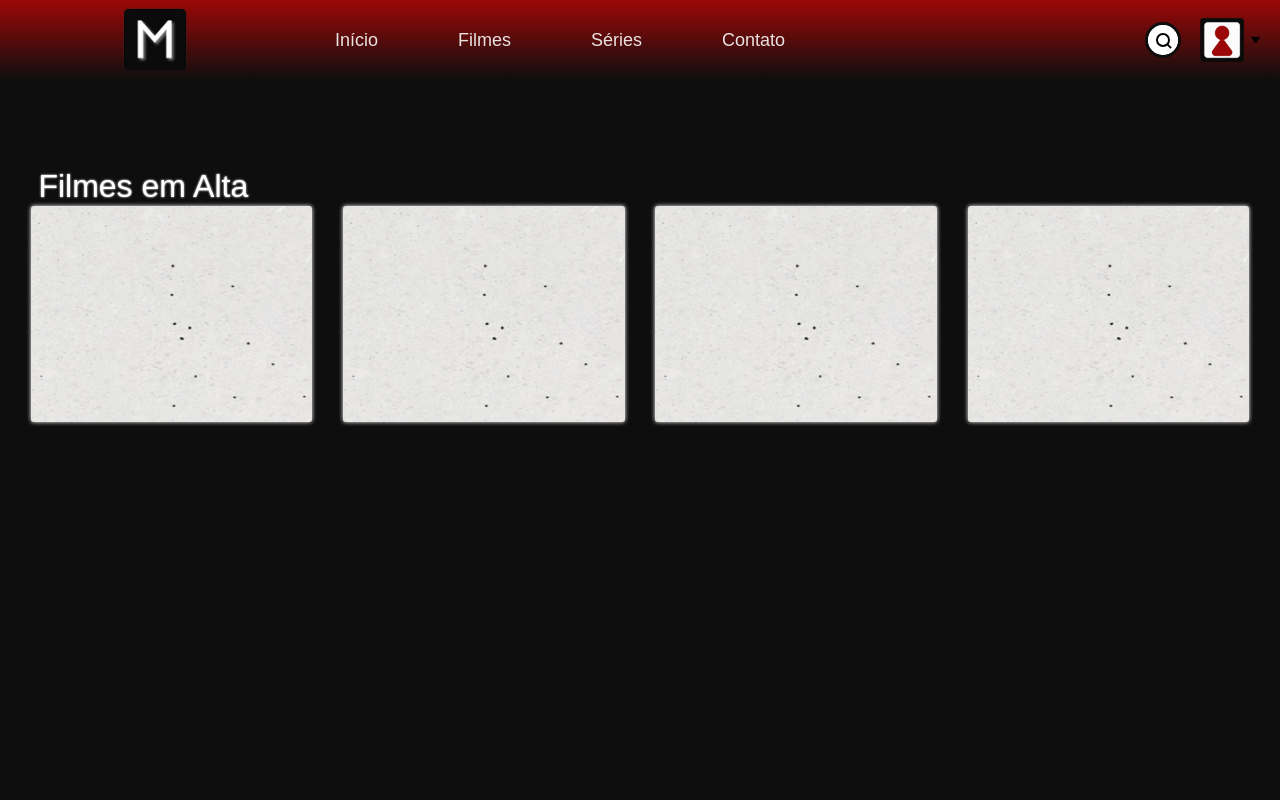
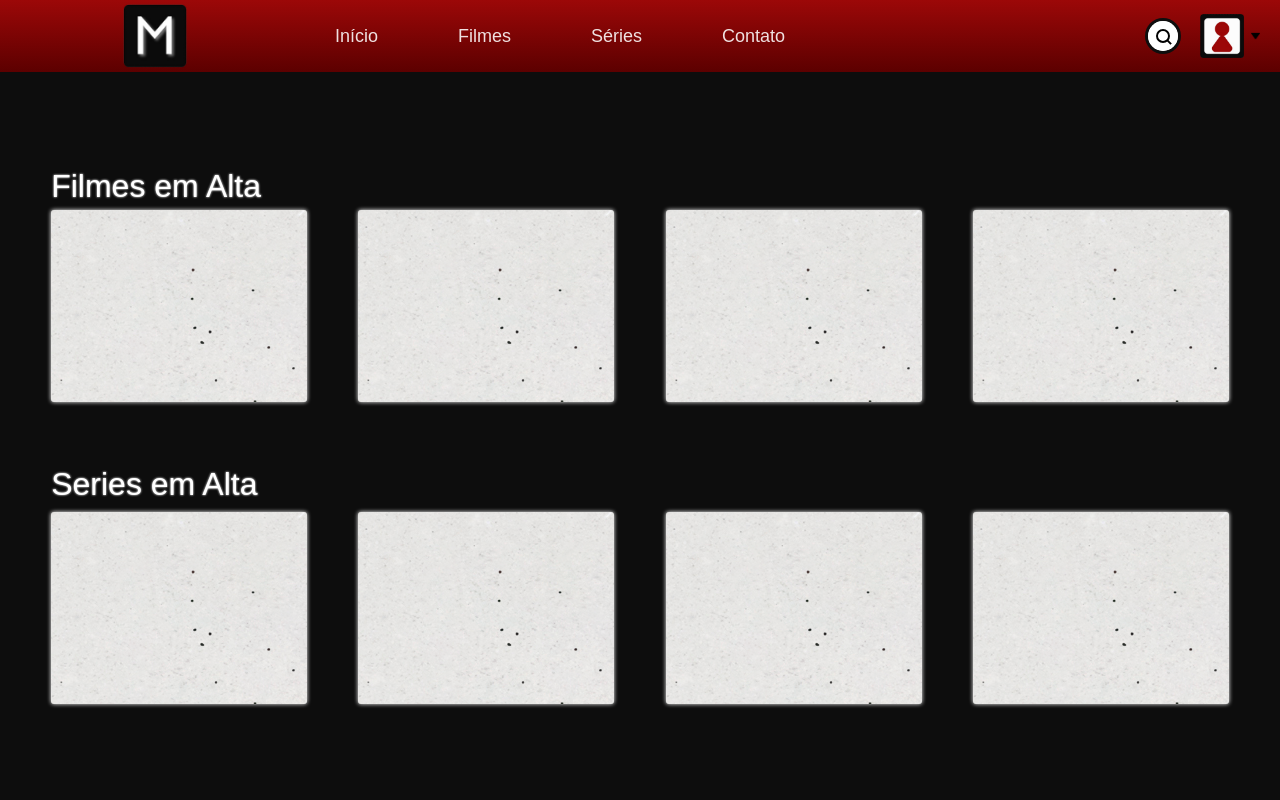
Before and after one commit to MatheusFernandesClezar/html-css, a PHP site: page /home.html in a window 1280 px wide. Run offline with PHP 8.4, Linux system fonts and the light colour scheme; some web fonts are replaced.

Commit message:
nova row para series

```diff
--- a/Estilo Netflix/home.html
+++ b/Estilo Netflix/home.html
@@ -54,6 +54,13 @@
         <div id="one3"></div>
         <div id="one4"></div>
     </div>
+    <p id="secondRowP">Series em Alta</p>
+    <div class="secondRow">
+        <div id="two1"></div>
+        <div id="two2"></div>
+        <div id="two3"></div>
+        <div id="two4"></div>
+    </div>
     <script>
         const icon = document.querySelector('.icon');
         const search = document.querySelector('.search');
--- a/Estilo Netflix/style.css
+++ b/Estilo Netflix/style.css
@@ -11,15 +11,15 @@ html{
 body {
 
     height: 100%;
-    background-color: #0F0E0E;
+    background-color: #000000f2;
     font-family: "bebas", sans-serif ;
 }
 
 header {
 
     display: flex;
-    height: 10vh;
-    background: linear-gradient(to bottom, #9C0808, transparent);
+    height: 9vh;
+    background: linear-gradient(to bottom, #9C0808, #5c0000);
     align-items: center;
     flex-direction: row;
 
@@ -181,24 +181,43 @@ width: 250px;
     justify-content: space-evenly;
 }
 #firstRowP{
-    top: 11%;
-    left: 3%;
+    top: 12%;
+    left: 4%;
     width: 30%;
     position: relative;
     font-size: 2em;
     color: white;
     filter: drop-shadow(0px 0px 1px white);
 }
-#one1, #one2, #one3, #one4{
+#one1, #one2, #one3, #one4, #two1, #two2, #two3, #two4{
     background-color: rgba(255, 255, 255, 0.877);
     background-image: url(img/placeholder.png);
     filter: drop-shadow(0px 0px 2px white);
-    width: 22%;
-    height: 90%;
+    width: 20%;
+    height: 80%;
     border-radius: 3px;
     transition: 0.5s;
     cursor: pointer;
 }
-#one1:hover, #one2:hover, #one3:hover, #one4:hover{
+#one1:hover, #one2:hover, #one3:hover, #one4:hover, #two1:hover, #two2:hover, #two3:hover, #two4:hover{
     transform: scale(1.05);
 }
+.secondRow{
+    display: flex;
+    width: 100%;
+    height: 30%;
+    margin-top: 2%;
+    flex-direction: row;
+    align-content: center;
+    align-items: center;
+    justify-content: space-evenly;
+}
+#secondRowP{
+    top: 5%;
+    left: 4%;
+    width: 30%;
+    position: relative;
+    font-size: 2em;
+    color: white;
+    filter: drop-shadow(0px 0px 1px white);
+}
```
